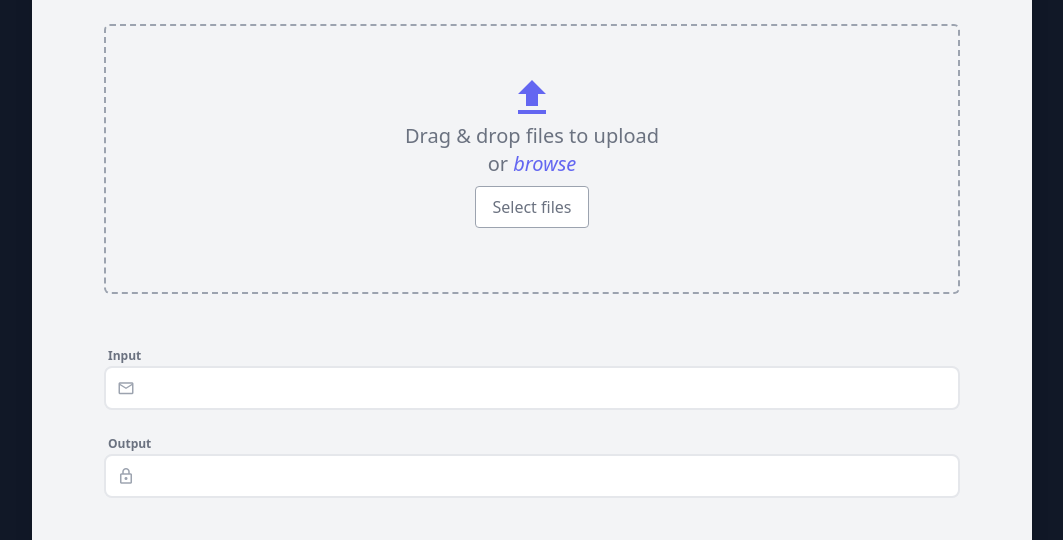
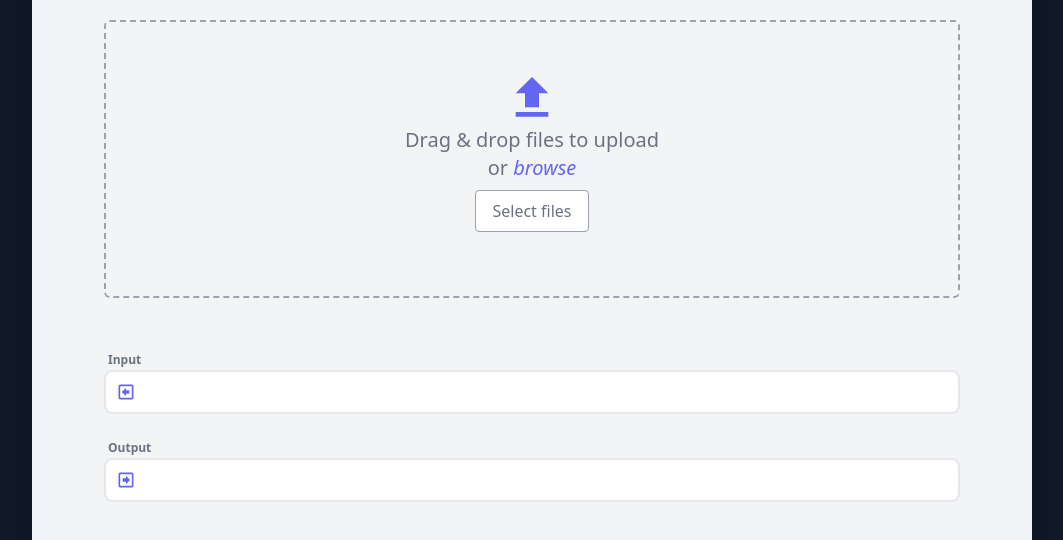
Before and after one commit to GreyOctopus/login-demo, a plain HTML site: page fileupload.html in a window 1280 px wide. Shown: the part 139-679 px from the top of the page, without its empty margins (108-1171 px from the left). Drawn offline with nearby package versions, Linux system fonts and the light colour scheme.

Commit message:
fixed in-out put icon

```diff
--- a/fileupload.html
+++ b/fileupload.html
@@ -23,7 +23,7 @@
                         <div class="max-w-7xl mx-auto sm:px-6 lg:px-8">
                             <div
                                 class="flex flex-col items-center px-12 py-12 font-medium border-2 border-dashed border-gray-400 rounded-md">
-                                <svg class="w-12 h-12 text-indigo-500" viewBox="0 0 24 24">
+                                <svg class="w-14 h-14 text-indigo-500" viewBox="0 0 24 24">
                                     <path fill="currentColor" d="M9,16V10H5L12,3L19,10H15V16H9M5,20V18H19V20H5Z" />
                                 </svg>
                                 <p class="text-xl">Drag & drop files to upload</p>
@@ -44,7 +44,10 @@
                                 <div class="flex">
                                     <div
                                         class="w-10 z-10 pl-1 text-center pointer-events-none flex items-center justify-center">
-                                        <i class="mdi mdi-email-outline text-gray-400 text-lg"></i>
+                                        <svg class="w-5 h-5 text-indigo-500" viewBox="0 0 24 24">
+                                            <path fill="currentColor"
+                                                d="M7,12L12,7V10H16V14H12V17L7,12M21,5V19A2,2 0 0,1 19,21H5A2,2 0 0,1 3,19V5A2,2 0 0,1 5,3H19A2,2 0 0,1 21,5M19,5H5V19H19V5Z" />
+                                        </svg>
                                     </div>
                                     <input type="text"
                                         class="w-full -ml-10 pl-10 pr-3 py-2 rounded-lg border-2 border-gray-200 outline-none focus:border-indigo-500"
@@ -58,7 +61,10 @@
                                 <div class="flex">
                                     <div
                                         class="w-10 z-10 pl-1 text-center pointer-events-none flex items-center justify-center">
-                                        <i class="mdi mdi-lock-outline text-gray-400 text-lg"></i>
+                                        <svg class="w-5 h-5 text-indigo-500" viewBox="0 0 24 24">
+                                            <path fill="currentColor"
+                                                d="M17,12L12,17V14H8V10H12V7L17,12M3,19V5A2,2 0 0,1 5,3H19A2,2 0 0,1 21,5V19A2,2 0 0,1 19,21H5A2,2 0 0,1 3,19M5,19H19V5H5V19Z" />
+                                        </svg>
                                     </div>
                                     <input type="text"
                                         class="w-full -ml-10 pl-10 pr-3 py-2 rounded-lg border-2 border-gray-200 outline-none focus:border-indigo-500"
@@ -69,6 +75,10 @@
                     </div>
                 </div>
             </div>
+        </div>
+    </div>
+    <!-- JS -->
+    <script src="/script.js"></script>
 </body>
 
 </html>
```
Also changed, not shown: script.js (added).
